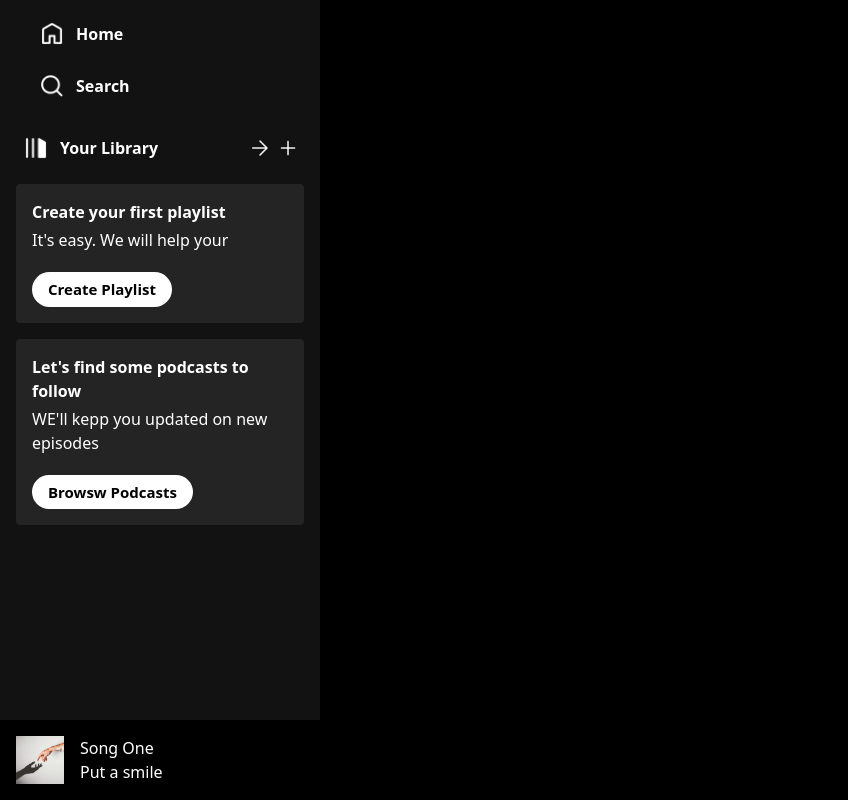
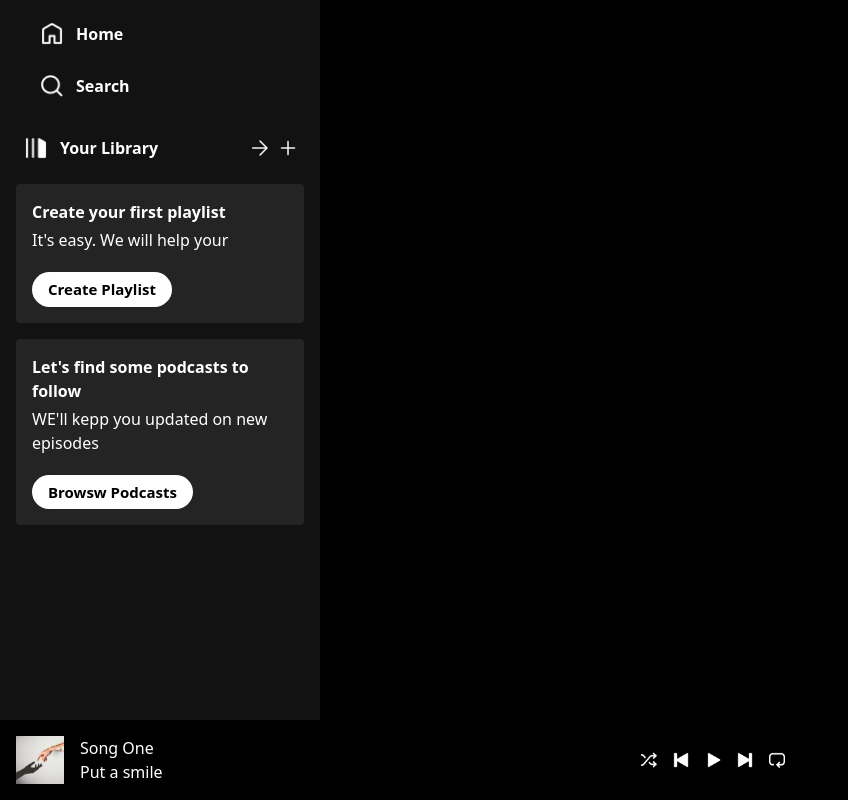
Before and after one commit to gamiduwelikanna/spotifyclone, a React (Vite) app: page / in a window 1280 px wide. Shown: the whole page, without its empty margins (0-848 px from the left). Built offline with nearby package versions, Linux system fonts and the light colour scheme.

Commit message:
15th August - Making the frontend

```diff
--- a/src/components/Player.jsx
+++ b/src/components/Player.jsx
@@ -11,6 +11,16 @@
           <p>{songsData[0].desc.slice(0,12)}</p>
         </div>
       </div>
+      <div className='flex flex-col items-cemter gap-1 m-auto'>
+        <div className='flex gap-4'>
+          <img className='w-4 cursor-pointer' src={assets.shuffle_icon} alt='shuffle' />
+          <img className='w-4 cursor-pointer' src={assets.prev_icon} alt='previous' />
+          <img className='w-4 cursor-pointer' src={assets.play_icon} alt='play' />
+          <img className='w-4 cursor-pointer' src={assets.next_icon} alt='next' />
+          <img className='w-4 cursor-pointer' src={assets.loop_icon} alt='loop' />
+        </div>
+
+      </div>
       {/* You can add play/pause controls here */}
     </div>
   );
```
